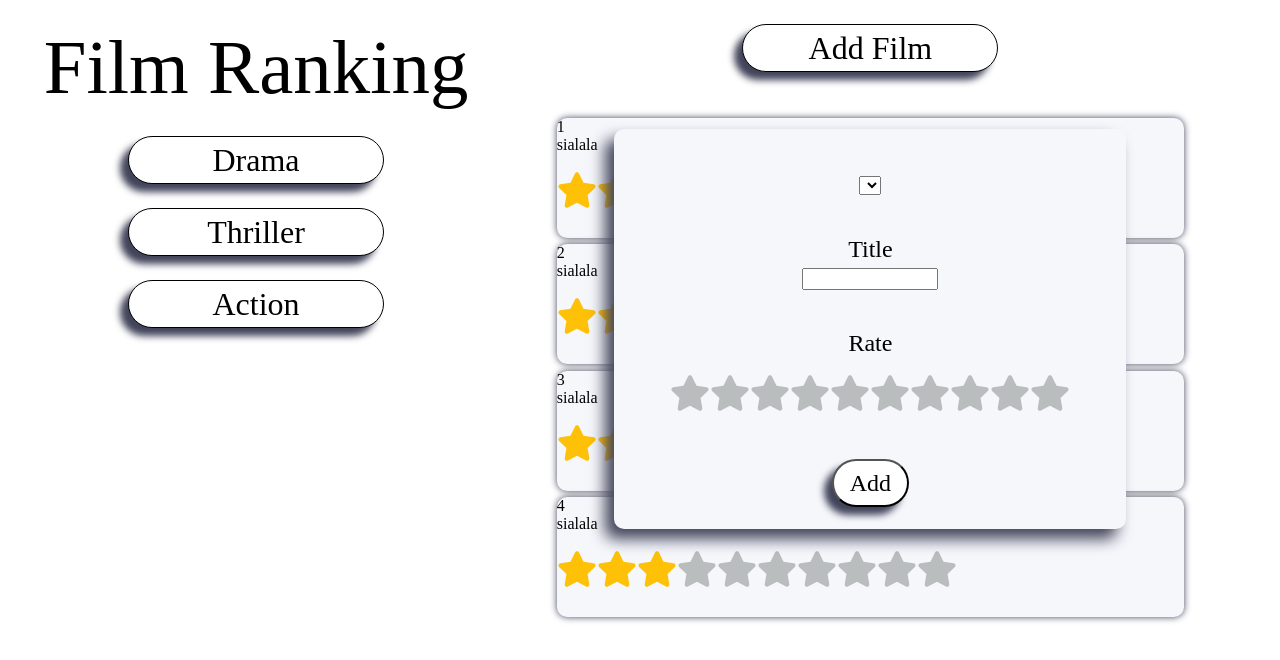
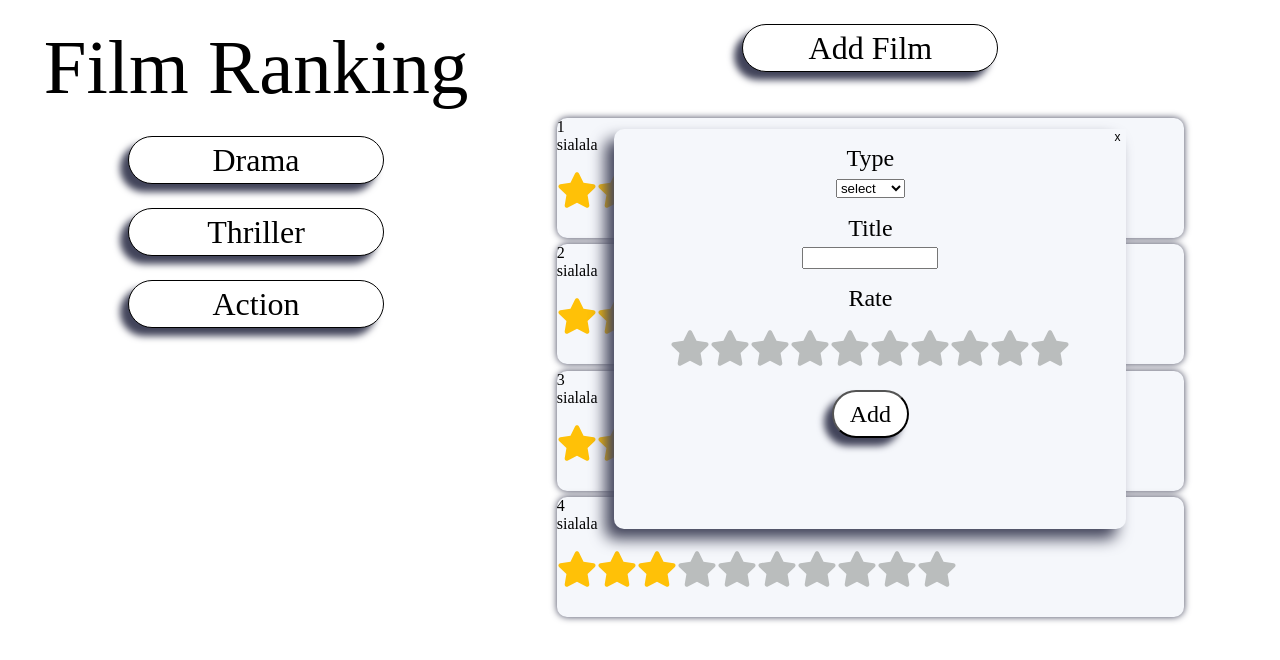
Before and after one commit to ItachiPM/MovieListApp, a React (Create React App) app: page / in a window 1280 px wide. Both pictures are taken after a click on the button "Add Film". Shown: the top 660 px of the page. Built offline with nearby package versions, Linux system fonts and the light colour scheme.

Commit message:
add exit button

```diff
--- a/src/components/addForm/AddForm.css
+++ b/src/components/addForm/AddForm.css
@@ -15,7 +15,7 @@
     font-size: 3vh;
     font-family: Papyrus;
     display: block;
-    margin: 5vh auto;
+    margin: 2vh auto;
     text-align: center;
 }
 
@@ -24,7 +24,7 @@
     height: 2vh;
 }
 
-.AddForm button {
+.SubmitButton {
     font-size: 3vh;
     font-family: Papyrus;
     display: inline-block;
@@ -34,10 +34,23 @@
     border-radius: 3vw;
     background-color: white;
     box-shadow: -8px 8px 7px 0px rgba(66, 68, 90, 1);
-    transition-duration: 0.8s;
 }
 
-.AddForm button:hover {
+.SubmitButton:hover {
+    transition: 0.8s;
     cursor: pointer;
     transform: scale(1.1);
 }
+
+.ExitButton {
+    display: flex;
+    float: right;
+    text-decoration: none;
+    border: none;
+    background-color: #f5f7fb;
+    font-size: 1.5vh;
+}
+
+.ExitButton:hover {
+    cursor: pointer;
+}
--- a/src/components/addForm/AddForm.tsx
+++ b/src/components/addForm/AddForm.tsx
@@ -1,24 +1,32 @@
 import React, {useState} from "react";
-import {useSelector} from "react-redux";
+import {useDispatch, useSelector} from "react-redux";
 import {RootState} from "../../features/store";
 import {StarRating} from "../starRating/StarRating";
 
 import './AddForm.css';
+import {setVisibility} from "../../features/addMovie/addMovie-slice";
 
 export const AddForm = () => {
+    const dispatch = useDispatch()
     const {visible} = useSelector((store: RootState) => store.addMovie)
-
+    const [selected, setSelected] = useState('Select')
     const [rate, setRate] = useState<number>(0)
 
     const onHandleStarRating = (e: number) => {
         setRate(e)
     }
 
+
     return <div className='AddForm' style={{visibility: visible}}>
+        <button className='ExitButton' onClick={() => dispatch(setVisibility('hidden'))} >x</button>
         <form>
             <label>
-                <select name="" id="">
-                    <option value=""></option>
+                Type <br/>
+                <select value={selected} onChange={e => setSelected(e.target.value)}>
+                    <option value="select">select</option>
+                    <option value="drama">Drama</option>
+                    <option value="comedy">comedy</option>
+                    <option value="action">action</option>
                 </select>
             </label>
             <label>
@@ -34,7 +42,7 @@ export const AddForm = () => {
                     onlyRead
                 />
             </label>
-            <button type='submit'>Add</button>
+            <button className='SubmitButton' type='submit'>Add</button>
         </form>
     </div>
 }
```
